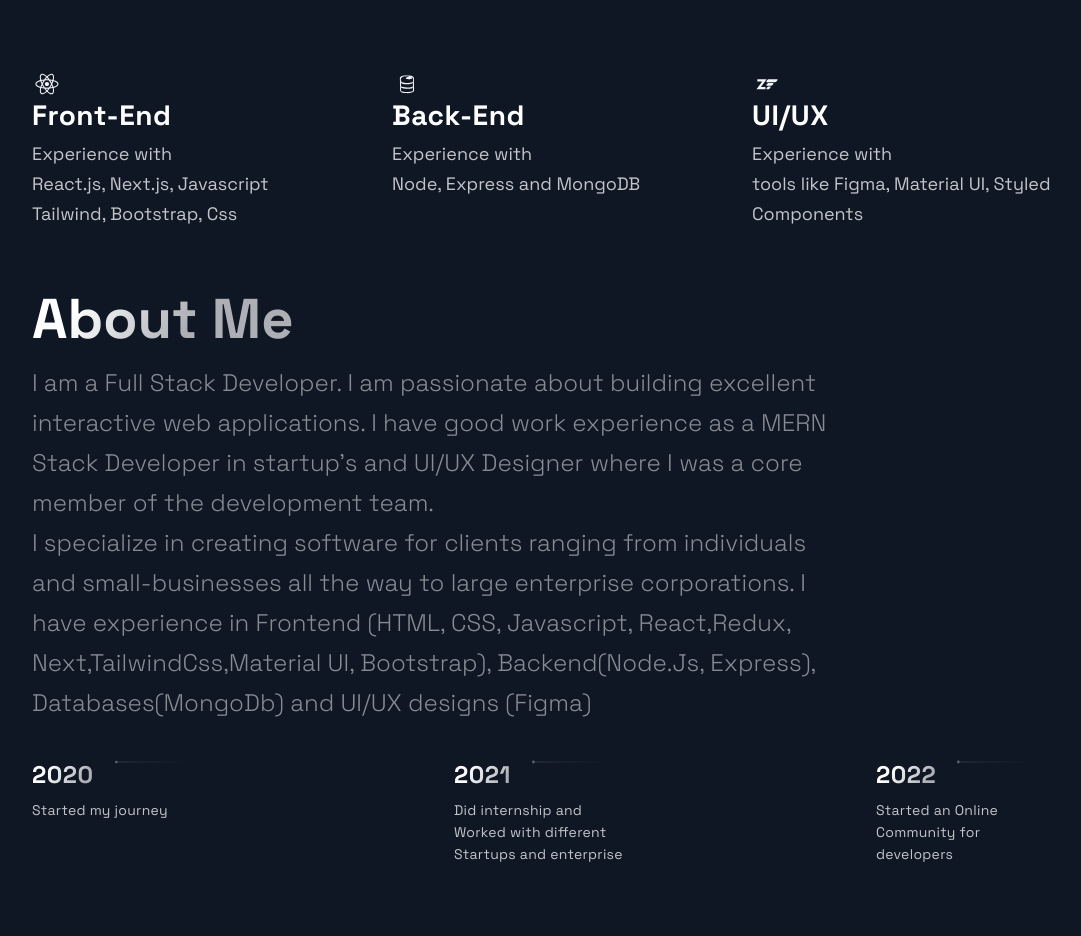
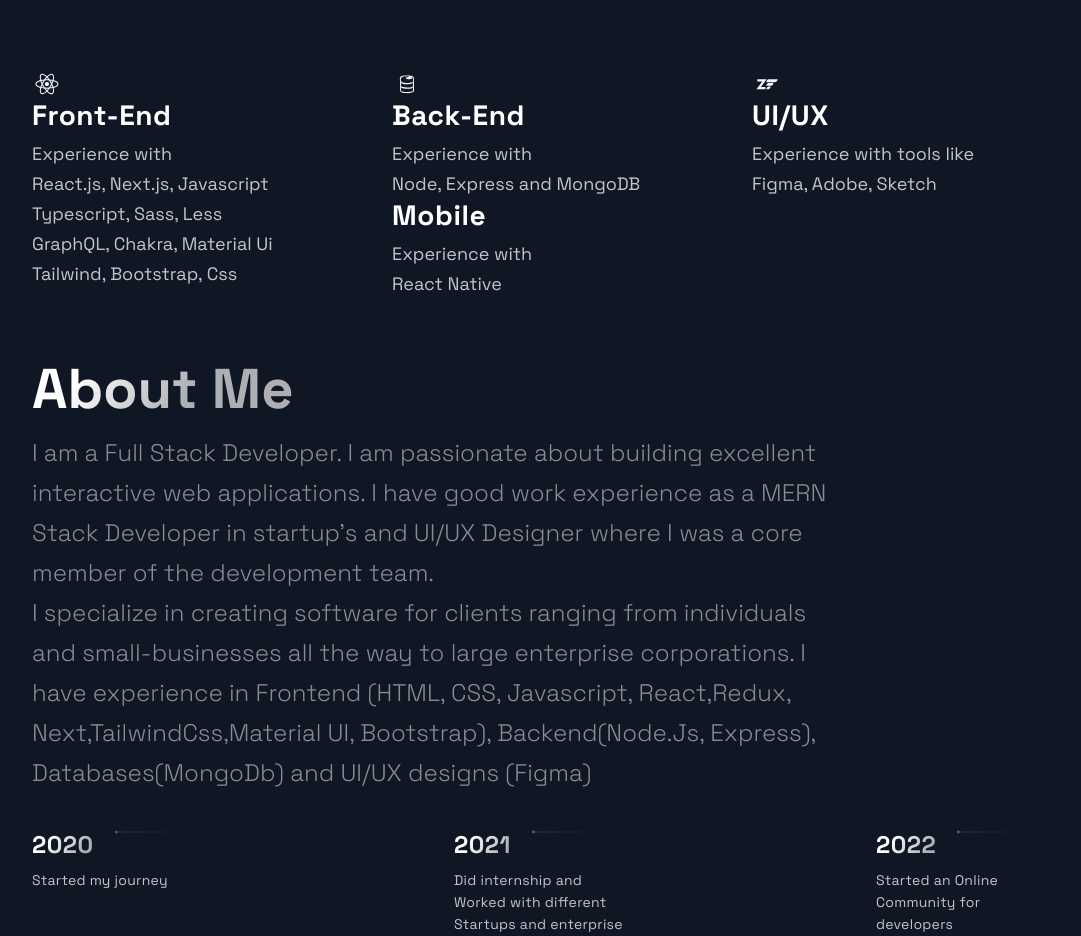
Before and after one commit to justiniyke29/Justiniyke_portfolio, a Next.js app: page / in a window 1280 px wide. Shown: the part 2380-3316 px from the top of the page, without its empty margins (88-1169 px from the left). Built offline with nearby package versions, Linux system fonts and the light colour scheme.

Commit message:
fix technologies

```diff
--- a/src/components/Technologies/Technologies.js
+++ b/src/components/Technologies/Technologies.js
@@ -1,30 +1,43 @@
-import React from 'react';
-import { DiFirebase, DiReact, DiZend } from 'react-icons/di';
-import { Section, SectionDivider, SectionText, SectionTitle } from '../../styles/GlobalComponents';
-import { List, ListContainer, ListItem, ListParagraph, ListTitle } from './TechnologiesStyles';
+import React from "react";
+import { DiFirebase, DiReact, DiZend } from "react-icons/di";
+import {
+  Section,
+  SectionDivider,
+  SectionText,
+  SectionTitle,
+} from "../../styles/GlobalComponents";
+import {
+  List,
+  ListContainer,
+  ListItem,
+  ListParagraph,
+  ListTitle,
+} from "./TechnologiesStyles";
 
-const Technologies = () =>  (
- <Section id='tech'>
+const Technologies = () => (
+  <Section id="tech">
     <SectionDivider />
     <SectionTitle>Technologies</SectionTitle>
     <SectionText>
-    I've worked with a range of Technologies in the development world.
-    From Front-end to Back-end and Design.
+      I've worked with a range of Technologies in the development world. From
+      Front-end to Back-end and Design.
     </SectionText>
     <List>
       <ListItem>
-      <DiReact size="3rem"/>
+        <DiReact size="3rem" />
         <ListContainer>
           <ListTitle>Front-End</ListTitle>
           <ListParagraph>
             Experience with <br />
             React.js, Next.js, Javascript <br />
+            Typescript, Sass, Less <br />
+            GraphQL, Chakra, Material Ui <br />
             Tailwind, Bootstrap, Css
           </ListParagraph>
         </ListContainer>
       </ListItem>
       <ListItem>
-      <DiFirebase size="3rem"/>
+        <DiFirebase size="3rem" />
         <ListContainer>
           <ListTitle>Back-End</ListTitle>
           <ListParagraph>
@@ -32,14 +45,21 @@ const Technologies = () =>  (
             Node, Express and MongoDB
           </ListParagraph>
         </ListContainer>
+        <ListContainer>
+          <ListTitle>Mobile</ListTitle>
+          <ListParagraph>
+            Experience with <br />
+            React Native
+          </ListParagraph>
+        </ListContainer>
       </ListItem>
       <ListItem>
-      <DiZend size="3rem"/>
+        <DiZend size="3rem" />
         <ListContainer>
           <ListTitle>UI/UX</ListTitle>
           <ListParagraph>
-          Experience with <br />
-          tools like Figma, Material UI, Styled Components
+            Experience with tools like <br />
+            Figma, Adobe, Sketch
           </ListParagraph>
         </ListContainer>
       </ListItem>
```
Lines whose indentation alone changed are shown as unchanged.
